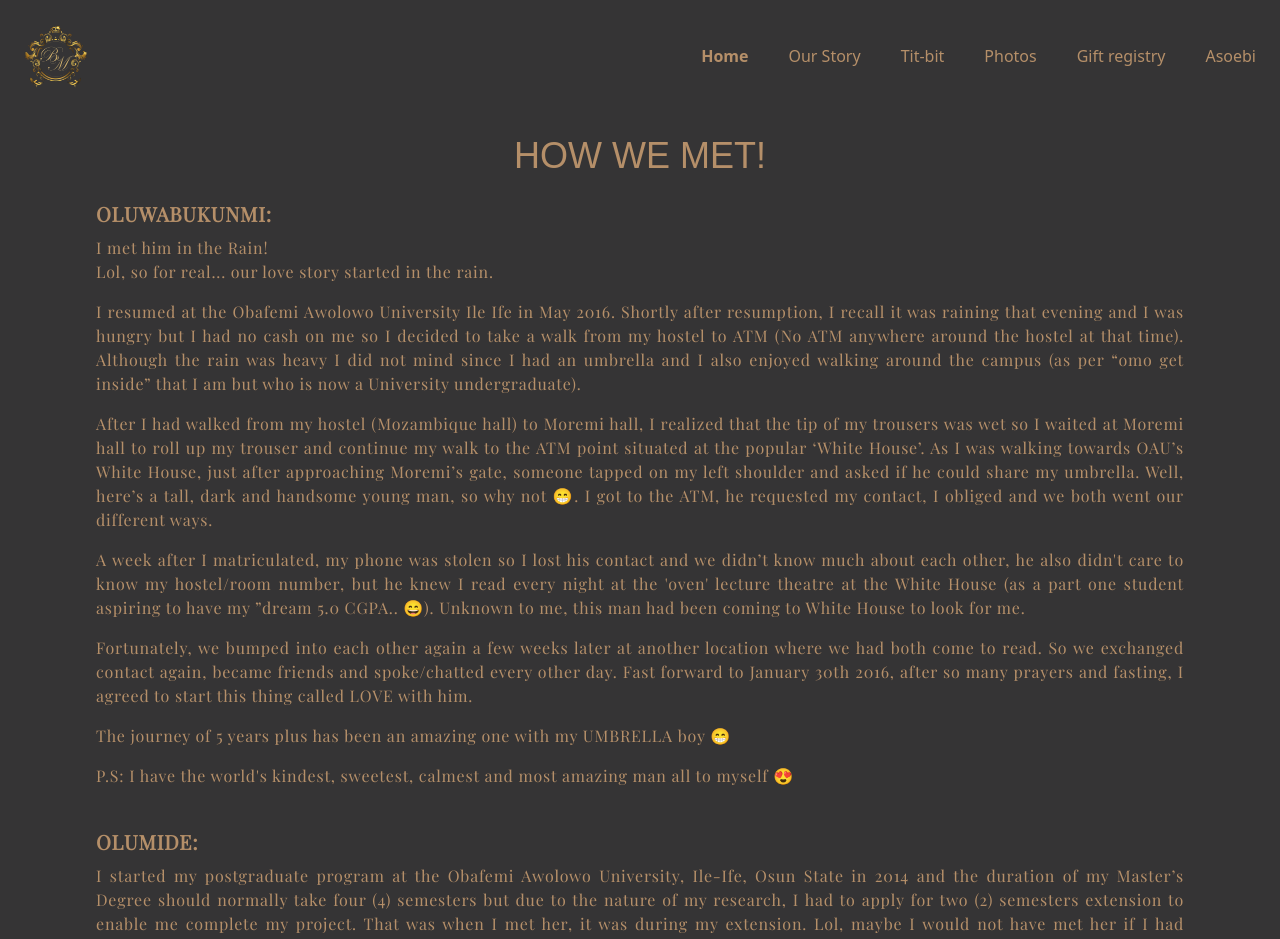
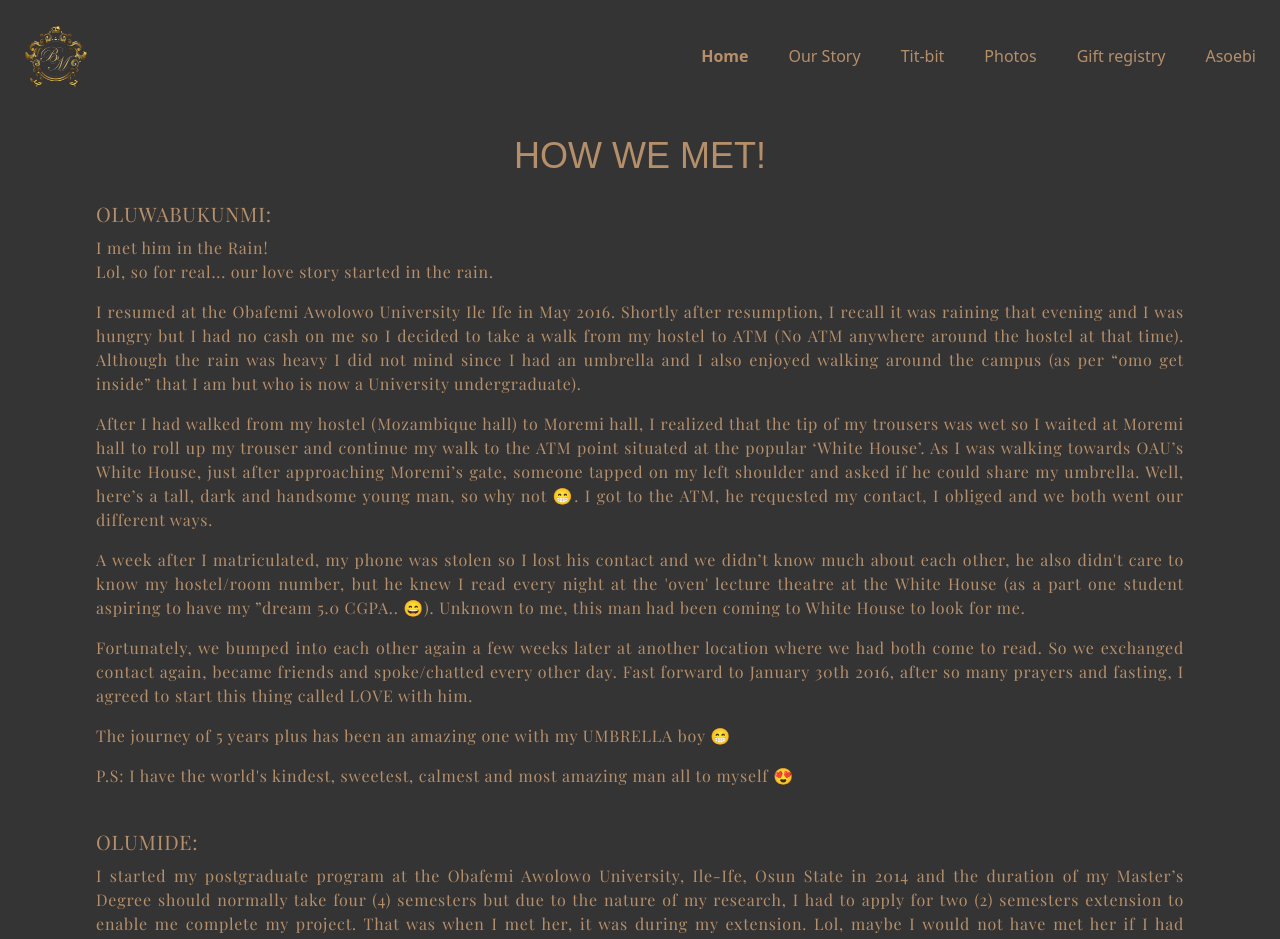
Before and after one commit to Blessing-Tolani/theBMWedding, a Next.js app: page /our-story in a window 1280 px wide. Shown: the top 939 px of the page. Built offline with nearby package versions, Linux system fonts and the light colour scheme; a web font is replaced by a local one.

Commit message:
chore: change font weight

```diff
--- a/src/pages/our-story.tsx
+++ b/src/pages/our-story.tsx
@@ -10,7 +10,7 @@ const OurStory = () => {
           HOW WE MET!
         </h1>
         <div className="font-playfair px-4 sm:px-8 md:px-16 lg:px-24 text-primary text-justify tracking-wider">
-          <h1 className="font-bold text-lg sm:text-xl">OLUWABUKUNMI:</h1>
+          <h1 className=" text-lg sm:text-xl">OLUWABUKUNMI:</h1>
           <p className="pt-2">I met him in the Rain!</p>
           <p>Lol, so for real... our love story started in the rain.</p>
           <p className="pt-4 ">
@@ -59,7 +59,7 @@ const OurStory = () => {
         </div>
 
         <div className="font-playfair px-4 sm:px-8 md:px-16 lg:px-24 text-primary text-justify tracking-wider pt-10">
-          <h1 className="font-bold text-lg sm:text-xl">OLUMIDE:</h1>
+          <h1 className=" text-lg sm:text-xl">OLUMIDE:</h1>
           <p className="pt-2">
             I started my postgraduate program at the Obafemi Awolowo University,
             Ile-Ife, Osun State in 2014 and the duration of my Master’s Degree
```
